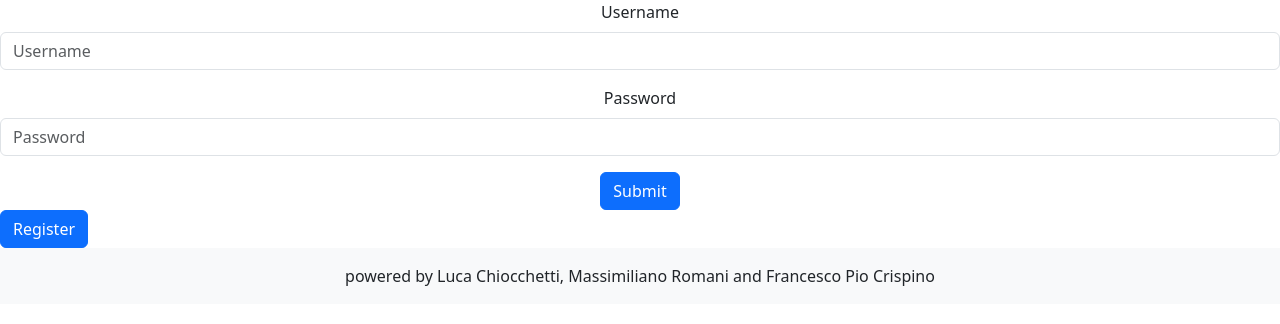
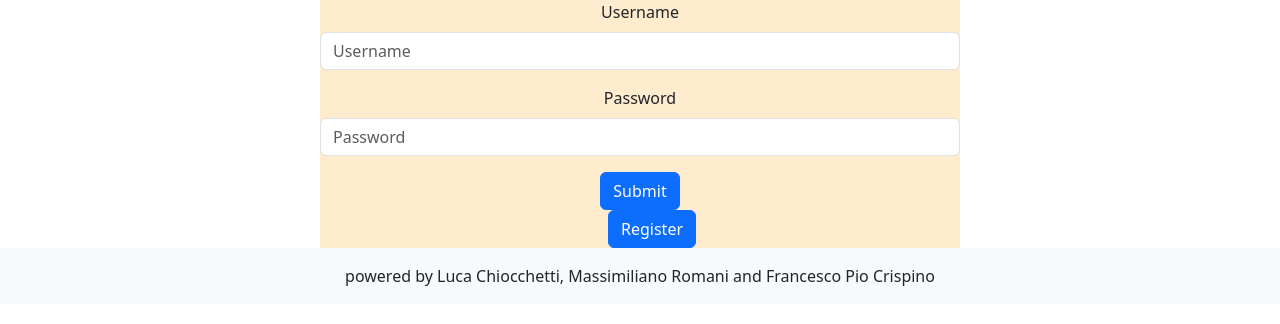
Before and after one commit to Luca-it15/readrumble, a React (Create React App) app in the folder frontend/: page / in a window 1280 px wide. Shown: the top 324 px of the page. Built offline with nearby package versions, Linux system fonts and the light colour scheme.

Commit message:
Scheletro ProfilePage fatto

```diff
--- a/frontend/src/App.css
+++ b/frontend/src/App.css
@@ -56,3 +56,15 @@ input > .mb-3 {
     height: 30 px;
     width: 100 px;
 }
+
+/*LOGIN E REGISTRAZIONE*/
+.LoginDiv {
+    position: relative;
+    background-color : blanchedalmond;
+    width: 50%;
+    left: 25%;
+}
+.buttonlogreg {
+    position: relative;
+    left: 45%;
+}
--- a/frontend/src/pages/Login.js
+++ b/frontend/src/pages/Login.js
@@ -1,10 +1,11 @@
 import React, { useState } from 'react';
 import { Form, Button, Alert } from 'react-bootstrap';
 import axios from 'axios';
+import '../App.css';
 
 function GoRegister() {
     console.log("ciaooo");
-    window.location.href="http://localhost:3000/registration"
+    window.location.href="http://localhost:3000/registration";
 }
 
 function LoginForm() {
@@ -58,7 +59,7 @@ function LoginForm() {
   };
 
   return (
-    <div>
+    <div className ="LoginDiv">
       <Form onSubmit={handleSubmit}>
         <Form.Group className="mb-3" controlId="formBasicUsername">
           <Form.Label>Username</Form.Label>
@@ -72,7 +73,7 @@ function LoginForm() {
           Submit
         </Button>
       </Form>
-      <Button onClick={GoRegister}>
+      <Button className = "buttonlogreg" onClick={GoRegister}>
        Register
       </Button>
 
--- a/frontend/src/pages/ProfilePage.js
+++ b/frontend/src/pages/ProfilePage.js
@@ -1,6 +1,9 @@
 import React from 'react';
 import Profile from '../components/Profile';
-
+import Container from 'react-bootstrap/Container';
+import Row from 'react-bootstrap/Row';
+import Col from 'react-bootstrap/Col';
+import '../App.css'
 const user = {
   firstName: 'Mario',
   lastName: 'Rossi',
@@ -10,9 +13,36 @@ const user = {
 
 const ProfilePage = () => {
   return (
-    <div>
-      <Profile {...user} />
-    </div>
+    <Container fluid>
+        <Row>
+            <Col>
+                <Profile {...user} />
+            </Col>
+        </Row>
+
+        <Row>
+            <Col>
+                <Row>
+                    <h1>Amici</h1>
+                </Row>
+                <Row>
+                    <h1>Competizioni</h1>
+                </Row>
+            </Col>
+            <Col>
+
+                <h2>Post</h2>
+            </Col>
+            <Col>
+                <Row>
+                    <h1>Libri Preferiti</h1>
+                </Row>
+                <Row>
+                    <h1>Libri Letti</h1>
+                </Row>
+            </Col>
+        </Row>
+    </Container>
   );
 }
 
--- a/frontend/src/pages/Registration.js
+++ b/frontend/src/pages/Registration.js
@@ -53,7 +53,7 @@ function RegistrationForm() {
   };
 
   return (
-    <div>
+    <div className = "LoginDiv">
       <Form onSubmit={handleSubmit}>
         <Form.Group className="mb-3" controlId="formBasicName">
           <Form.Label>Name</Form.Label>
```
